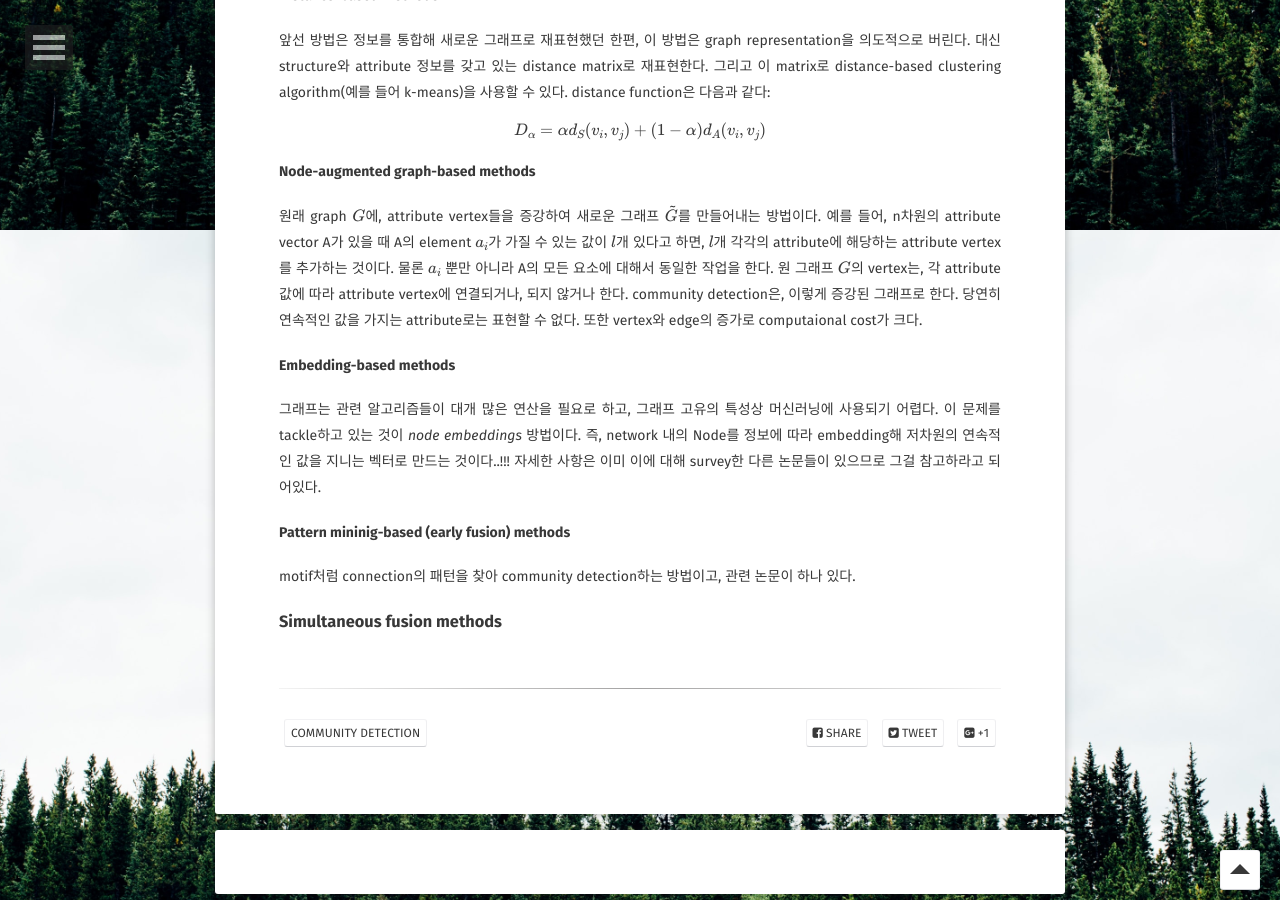
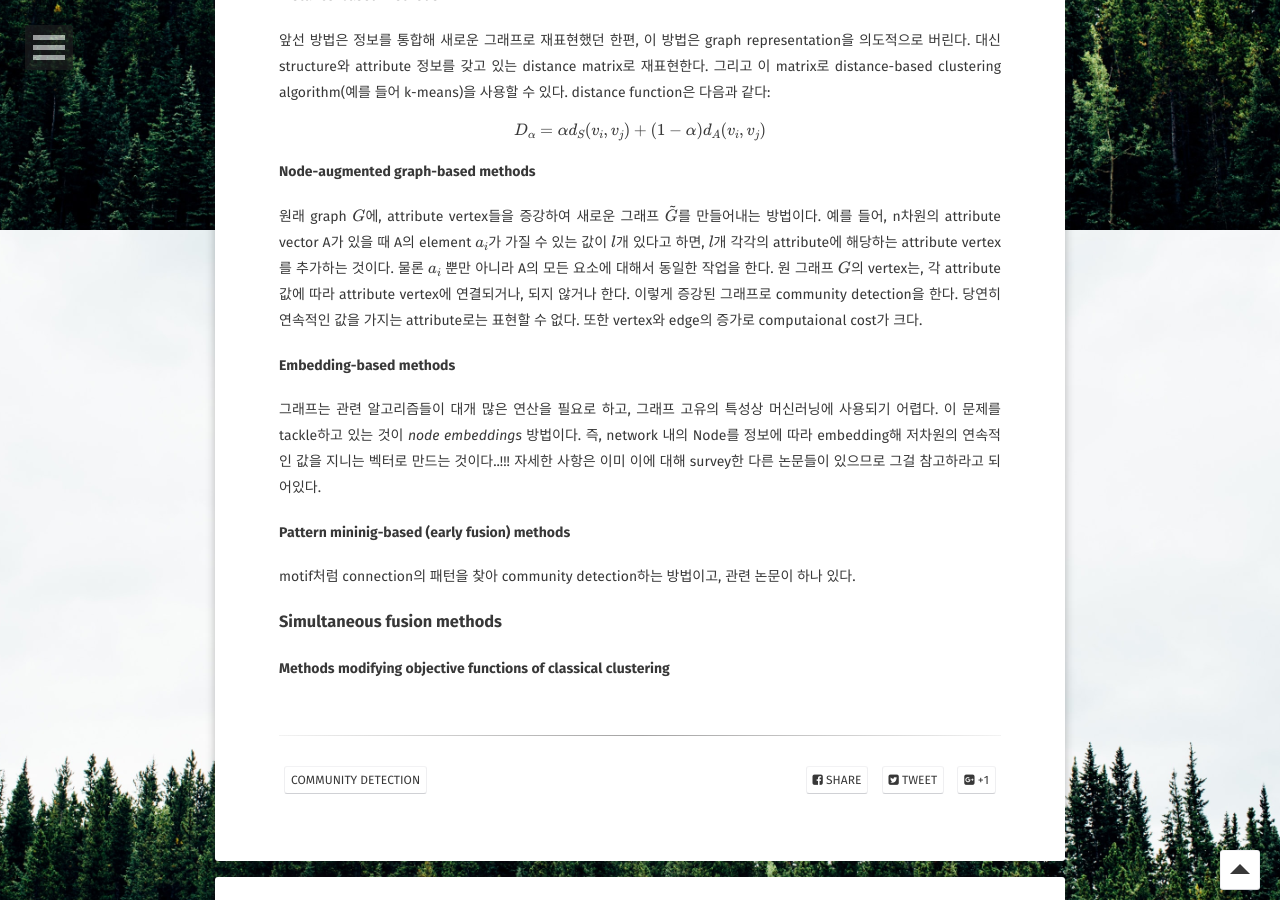
Before and after one commit to wey709/wey709.github.io, a Jekyll site: the page built from _posts/2020-12-04-cdm.md, in a window 1280 px wide and 900 px high, scrolled down 1570 px. Built offline with Jekyll 4.4.1, drawn with Linux system fonts in a browser that asks for light colours; some web fonts are replaced; formulas are drawn with MathJax 3; comment, search, counter and statistics services are not loaded.

Commit message:
Update 2020-12-04-cdm.md

```diff
--- a/_posts/2020-12-04-cdm.md
+++ b/_posts/2020-12-04-cdm.md
@@ -56,7 +56,7 @@ distance function은 다음과 같다:
 원래 graph \\(G\\)에, attribute vertex들을 증강하여 새로운 그래프 \\(\tilde{G}\\)를 만들어내는 방법이다.
 예를 들어, n차원의 attribute vector A가 있을 때 A의 element \\(a_i\\)가 가질 수 있는 값이 \\(l\\)개 있다고 하면, \\(l\\)개 각각의 attribute에 해당하는 attribute vertex를 추가하는 것이다.
 물론 \\(a_i\\) 뿐만 아니라 A의 모든 요소에 대해서 동일한 작업을 한다. 원 그래프 \\(G\\)의 vertex는, 각 attribute 값에 따라 attribute vertex에 연결되거나, 되지 않거나 한다.
-community detection은, 이렇게 증강된 그래프로 한다.
+이렇게 증강된 그래프로 community detection을 한다.
 당연히 연속적인 값을 가지는 attribute로는 표현할 수 없다. 또한 vertex와 edge의 증가로 computaional cost가 크다.
 
 #### Embedding-based methods
@@ -69,3 +69,5 @@ motif처럼 connection의 패턴을 찾아 community detection하는 방법이
 
 
 ### Simultaneous fusion methods
+
+#### Methods modifying objective functions of classical clustering
```
